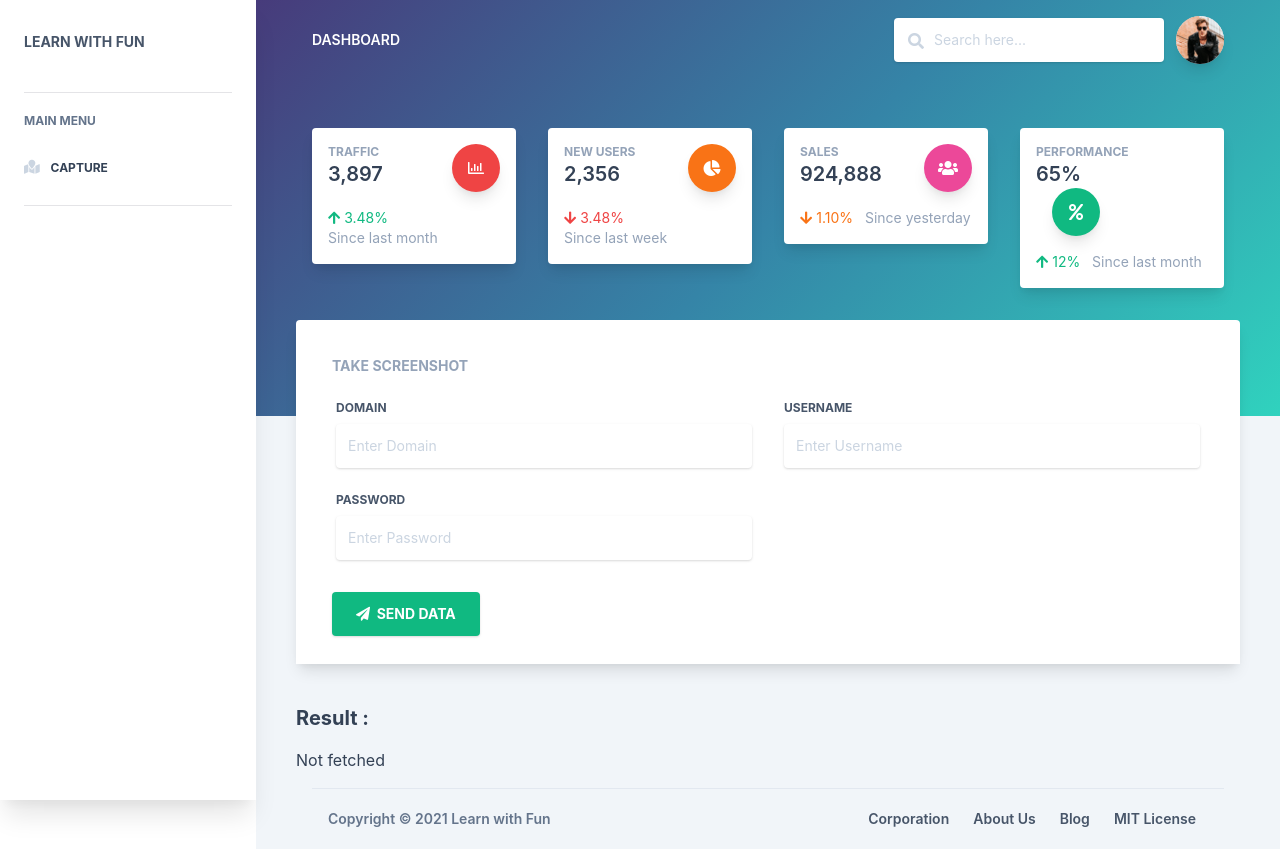
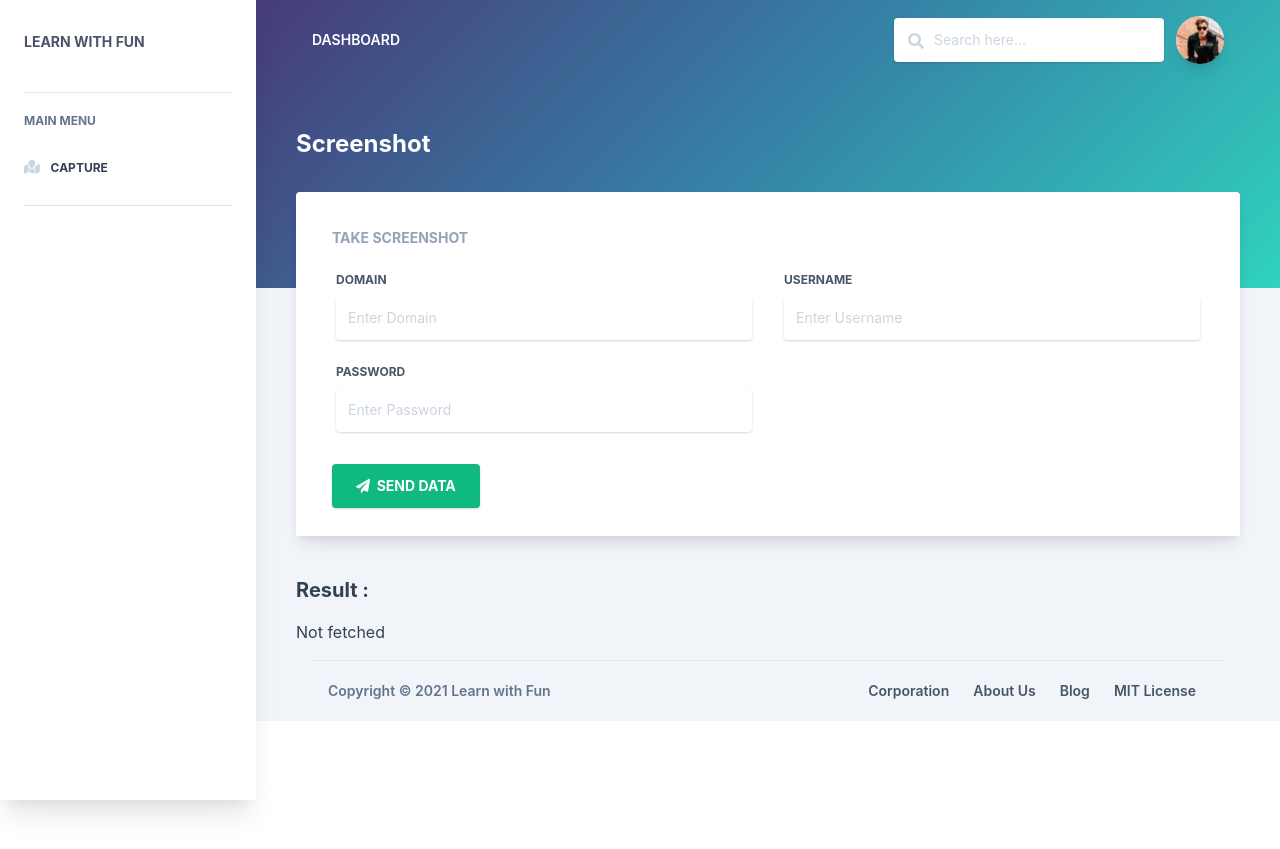
Before and after one commit to ferdianarid/takeScreen-automation, a Vue app: page / in a window 1280 px wide. After the commit the page ends 800 px from the top, so only its background shows below. Built offline with nearby package versions, Linux system fonts and the light colour scheme; a small style sheet from the web is missing.

Commit message:
remove card

```diff
--- a/src/components/Headers/HeaderStats.vue
+++ b/src/components/Headers/HeaderStats.vue
@@ -2,9 +2,10 @@
   <!-- Header -->
   <div class="relative md:pt-32 pb-32 pt-12 headerStats">
     <div class="px-4 md:px-10 mx-auto w-full">
+      <h1 class="text-2xl text-white font-bold">Screenshot</h1>
       <div>
         <!-- Card stats -->
-        <div class="flex flex-wrap">
+        <!-- <div class="flex flex-wrap">
           <div class="w-full lg:w-6/12 xl:w-3/12 px-4">
             <card-stats
               statSubtitle="TRAFFIC"
@@ -53,18 +54,18 @@
               statIconColor="bg-emerald-500"
             />
           </div>
-        </div>
+        </div> -->
       </div>
     </div>
   </div>
 </template>
 
 <script>
-import CardStats from "@/components/Cards/CardStats.vue";
+// import CardStats from "@/components/Cards/CardStats.vue";
 
 export default {
   components: {
-    CardStats,
+    // CardStats,
   },
 };
 </script>
```
